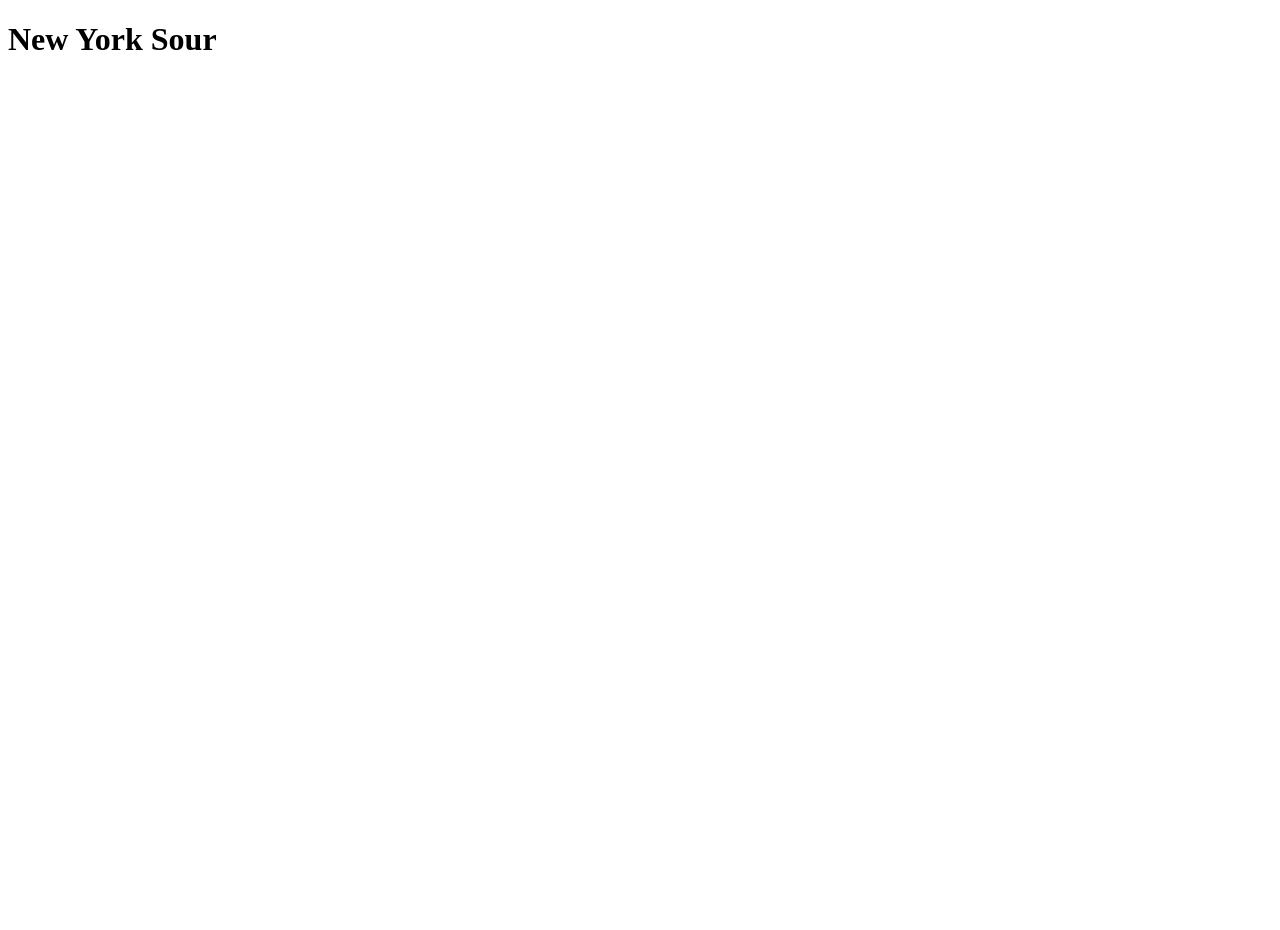
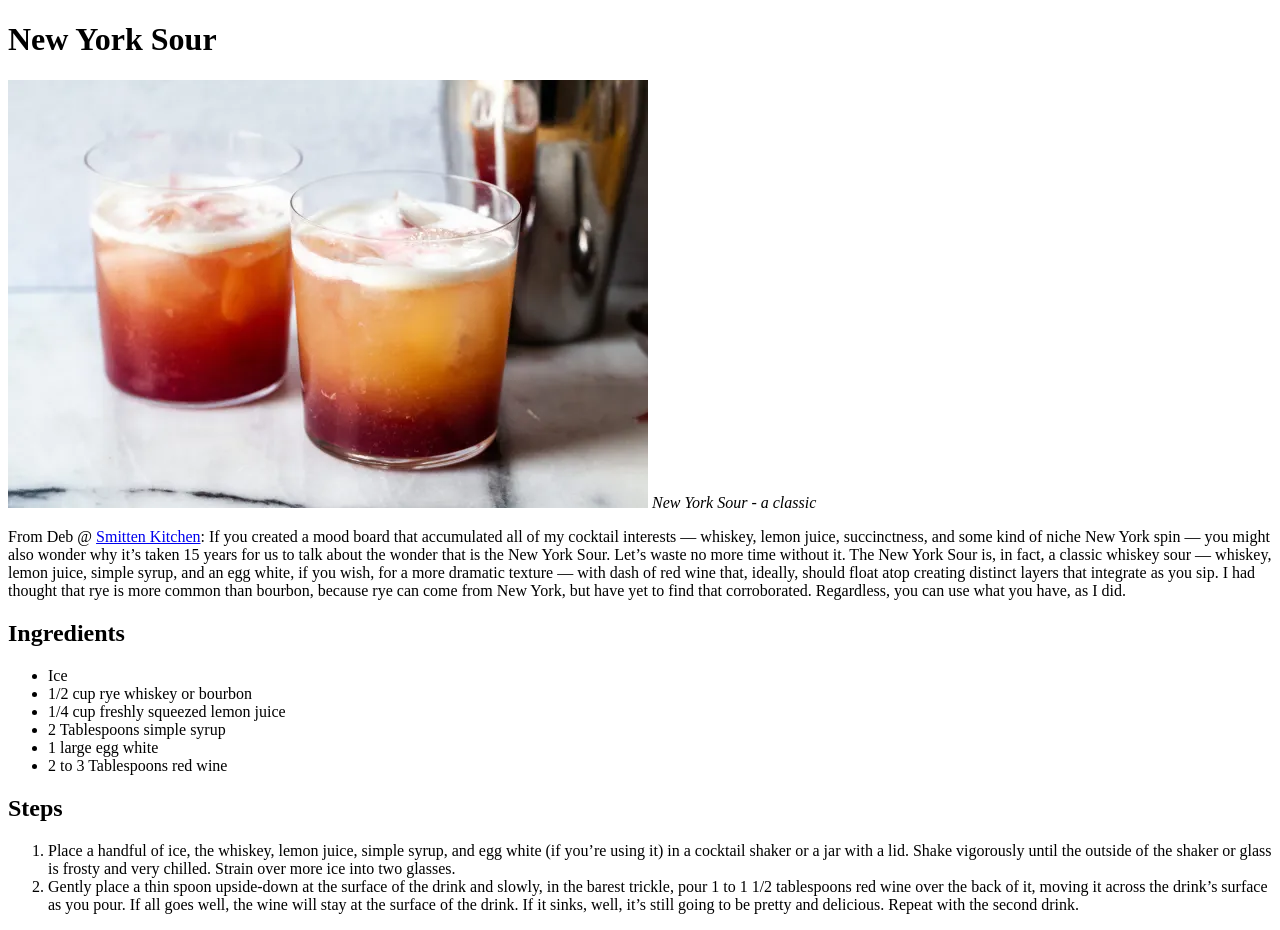
Before and after one commit to bored1/odin-recipes, a plain HTML site: page recipes/new-york-sour.html in a window 1280 px wide. Before the commit the page ends 800 px from the top, so only its background shows below. Drawn offline with Linux system fonts and the light colour scheme.

Commit message:
completed final 2 recipes

```diff
--- a/recipes/new-york-sour.html
+++ b/recipes/new-york-sour.html
@@ -7,6 +7,40 @@
 
     <body>
         <h1>New York Sour</h1>
+        <img src="../img/new-york-sour.webp" alt="A rocks glass of tart & creamy New York Sour">
+        <em>New York Sour - a classic</em>
+        <br>
+        <p>From Deb @ <a href="https://www.smittenkitchen.com">Smitten Kitchen</a>: If you created
+            a mood board that accumulated all of my cocktail interests — whiskey, lemon juice,
+            succinctness, and some kind of niche New York spin — you might also wonder why it’s
+            taken 15 years for us to talk about the wonder that is the New York Sour. Let’s waste
+            no more time without it. The New York Sour is, in fact, a classic whiskey sour — whiskey,
+             lemon juice, simple syrup, and an egg white, if you wish, for a more dramatic texture —
+             with dash of red wine that, ideally, should float atop creating distinct layers that
+             integrate as you sip. I had thought that rye is more common than bourbon, because rye
+             can come from New York, but have yet to find that corroborated. Regardless, you can use
+             what you have, as I did.  </p>
+        <h2>Ingredients</h2>
+        <ul>
+            <li>Ice</li>
+            <li>1/2 cup rye whiskey or bourbon</li>
+            <li>1/4 cup freshly squeezed lemon juice</li>
+            <li>2 Tablespoons simple syrup</li>
+            <li>1 large egg white</li>
+            <li>2 to 3 Tablespoons red wine</li>
+        </ul>
+        <h2>Steps</h2>
+        <ol>
+            <li>Place a handful of ice, the whiskey, lemon juice, simple syrup, and egg white
+                (if you’re using it) in a cocktail shaker or a jar with a lid. Shake vigorously
+                until the outside of the shaker or glass is frosty and very chilled. Strain over
+                more ice into two glasses. </li>
+            <li>Gently place a thin spoon upside-down at the surface of the drink and slowly,
+                in the barest trickle, pour 1 to 1 1/2 tablespoons red wine over the back of it,
+                moving it across the drink’s surface as you pour. If all goes well, the wine will
+                stay at the surface of the drink. If it sinks, well, it’s still going to be pretty
+                and delicious. Repeat with the second drink.</li>
+        </ol>
 
     </body>
 
```
Also changed, not shown: recipes/lasagna-bolognese.html (+1 -0 lines), recipes/parsley-leaf-potatoes.html (+34 -0 lines), img/new-york-sour.webp (added), img/parsley-leaf-potatoes.webp (added).
